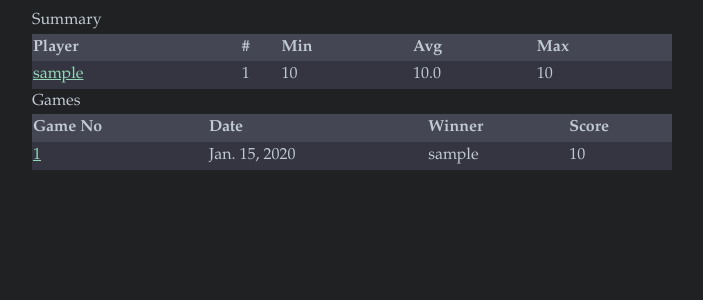
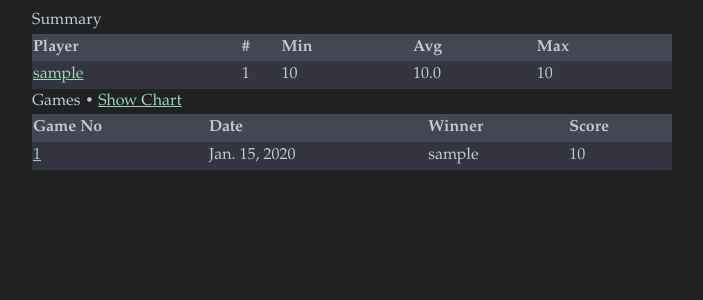
Before and after one commit to travis-mark/pugberus, a Django app: page /league/l/1 in a window 1280 px wide. Shown: the part 50-350 px from the top of the page, without its empty margins (288-991 px from the left). Run offline with Django 4.2, Linux system fonts and the light colour scheme; tables that the repository leaves empty hold one stand-in row (values such as "Sample post").

Commit message:
Chart link

```diff
--- a/league/templates/league/league.html
+++ b/league/templates/league/league.html
@@ -29,7 +29,7 @@ Pugberus | {{ league.name }}
     {% endfor %}
 </table>
 <table class="center mb-8 mw-80">
-    <caption>Games</caption>
+    <caption>Games • <a href="{% url 'league:chart' league.id %}">Show Chart</a></caption>
     <tr>
         <th>Game No</th>
         <th>Date</th>
```
